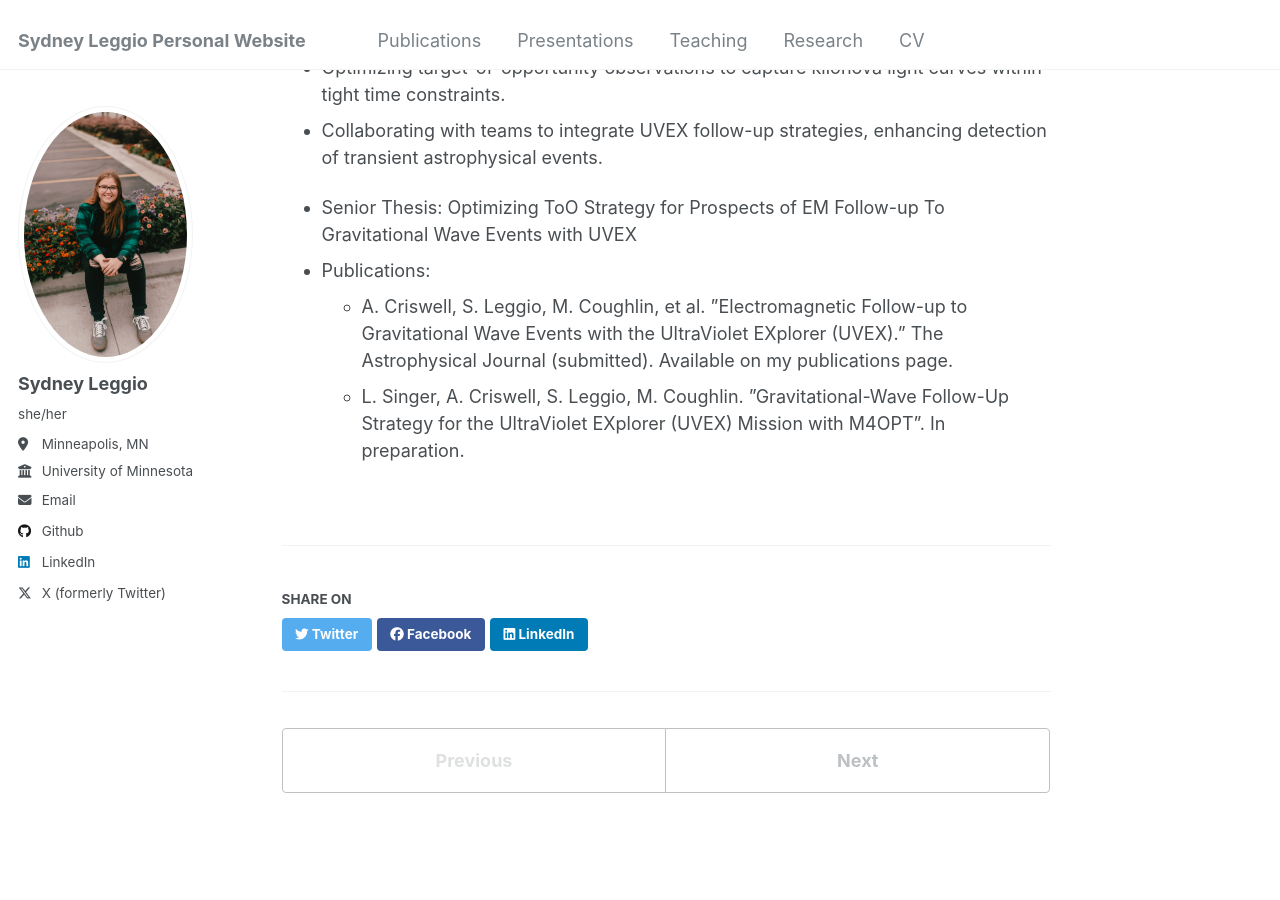
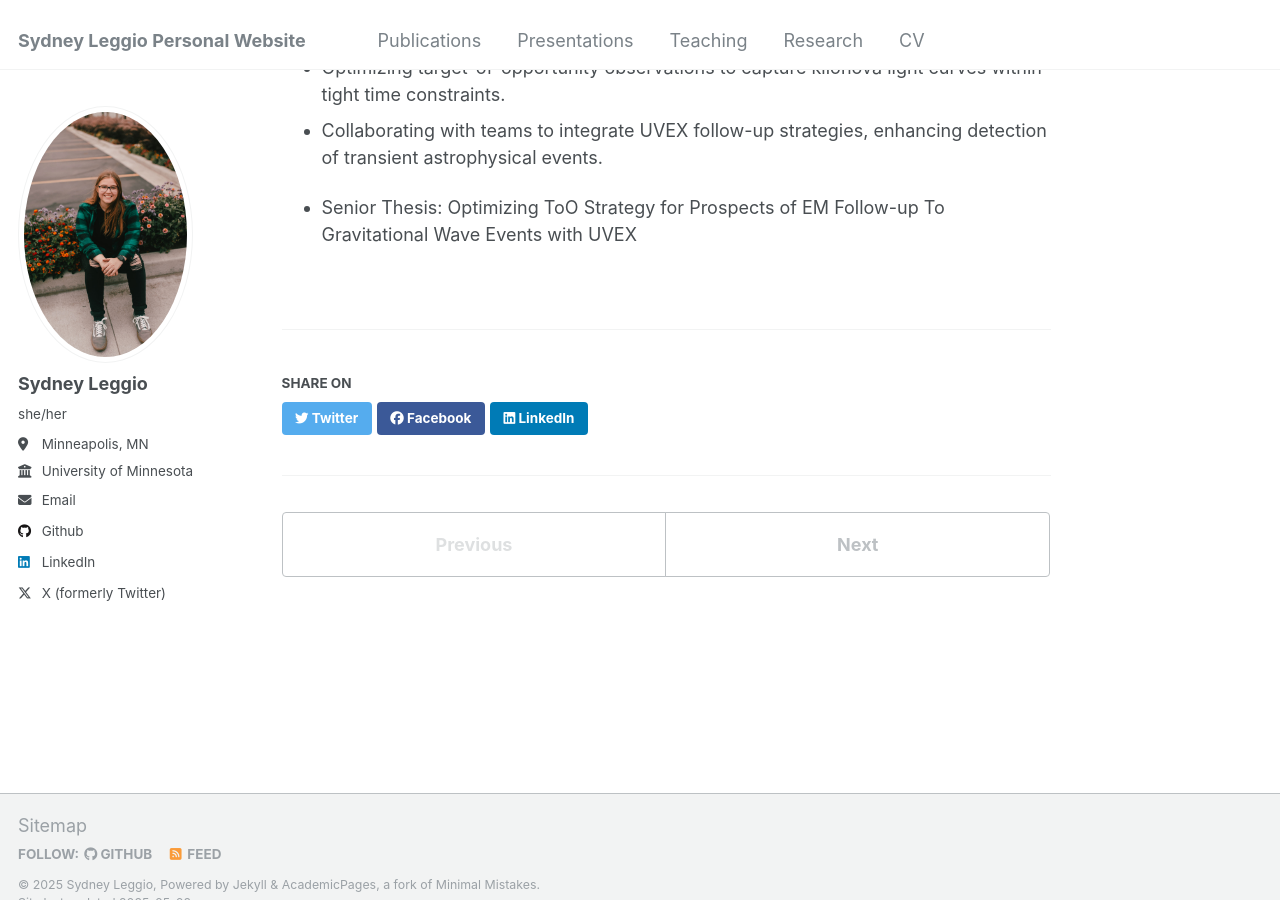
Before and after one commit to sydleggio/sydleggio.github.io, a Jekyll site: the page built from _portfolio/portfolio-1.md, in a window 1280 px wide and 900 px high, scrolled down 316 px. Built offline with Jekyll 4.4.1, drawn with Linux system fonts in a browser that asks for light colours.

Commit message:
Update portfolio-1.md

```diff
--- a/_portfolio/portfolio-1.md
+++ b/_portfolio/portfolio-1.md
@@ -11,6 +11,3 @@ collection: portfolio
 * Collaborating with teams to integrate UVEX follow-up strategies, enhancing detection of transient astrophysical events.
 
 * Senior Thesis: Optimizing ToO Strategy for Prospects of EM Follow-up To Gravitational Wave Events with UVEX
-* Publications:
-  * A. Criswell, S. Leggio, M. Coughlin, et al. ”Electromagnetic Follow-up to Gravitational Wave Events with the UltraViolet EXplorer   (UVEX).” The Astrophysical Journal (submitted). Available on my publications page.
-  * L. Singer, A. Criswell, S. Leggio, M. Coughlin. ”Gravitational-Wave Follow-Up Strategy for the UltraViolet EXplorer (UVEX) Mission with M4OPT”. In preparation.
```
